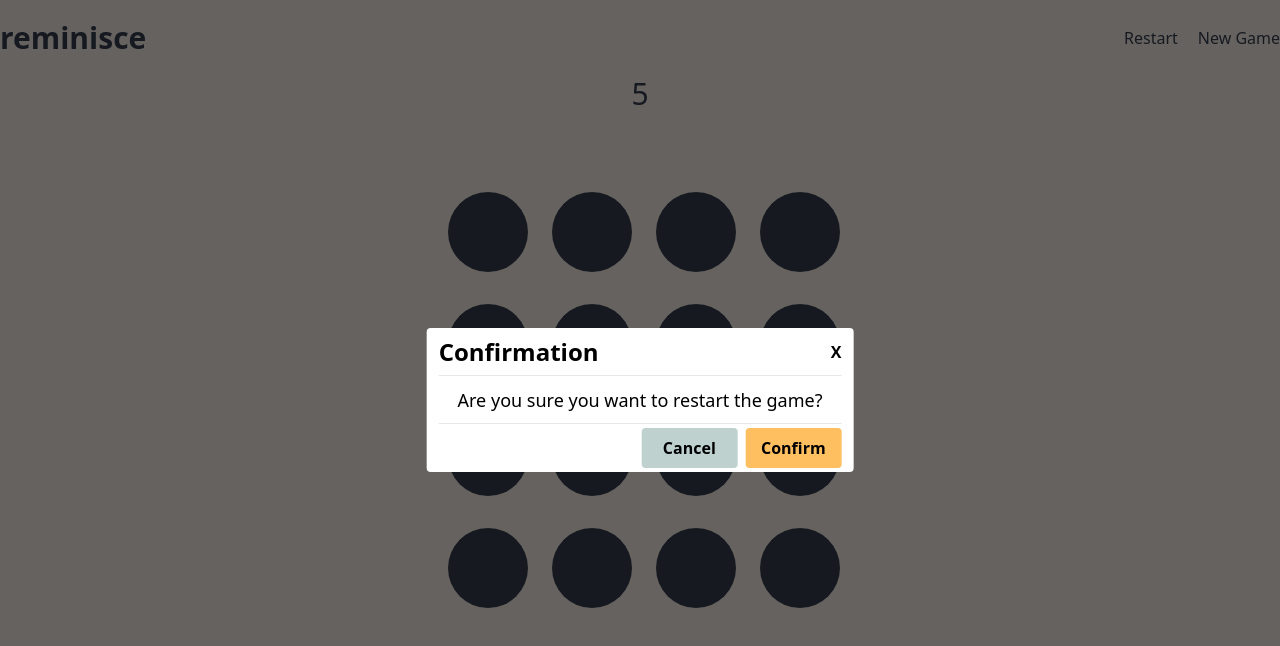
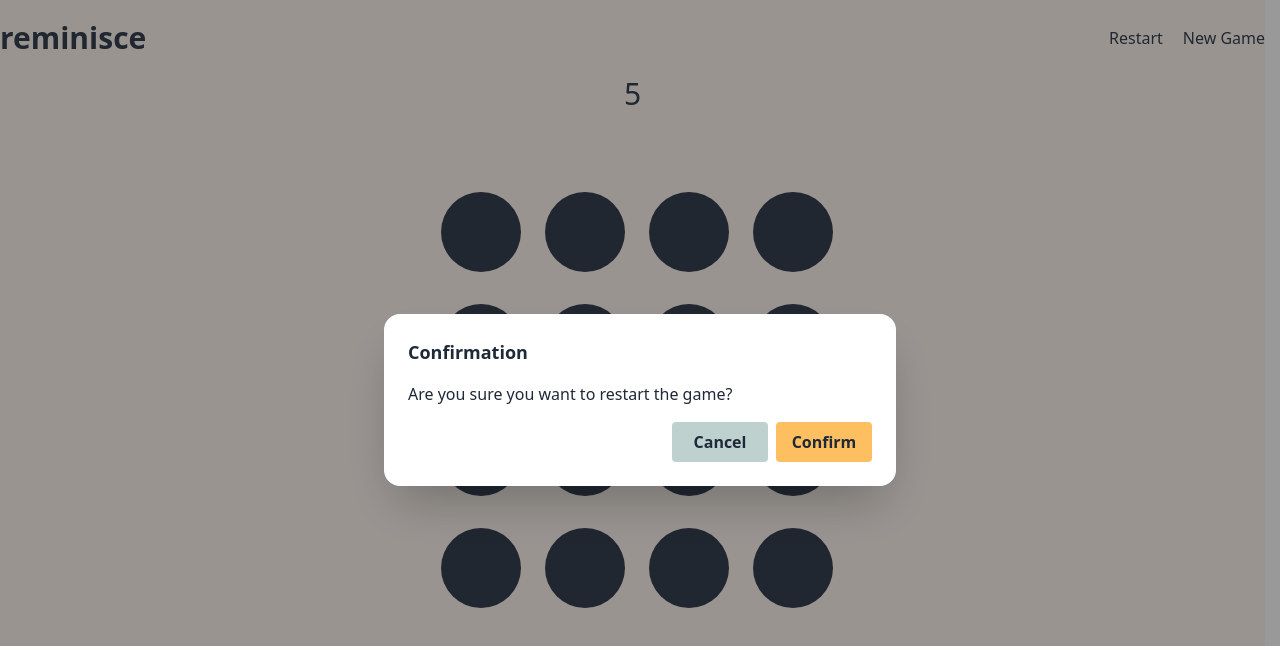
Before and after one commit to eyedent1ty/reminisce, a Nuxt app: page / in a window 1280 px wide. Both pictures are taken after a click on the button "Restart". Shown: the top 646 px of the page. Built offline with nearby package versions, Linux system fonts and the light colour scheme.

Commit message:
created the modal using daisyui

```diff
--- a/components/Modal.vue
+++ b/components/Modal.vue
@@ -1,33 +1,21 @@
 <template>
-  <Teleport to="body">
-    <Transition name="fade">
-      <div v-if="modal">
-        <div
-          @click="closeModal"
-          class="absolute bg-black opacity-60 z-20 top-0 left-0 right-0 bottom-0"
-        ></div>
-        <div
-          class="bg-white rounded w-11/12 sm:w-1/2 lg:w-1/3 max-w-2xl max-h-40 z-50 absolute top-1/2 left-1/2 -translate-x-1/2 -translate-y-1/2 px-3"
-        >
-          <header
-            class="flex justify-between items-center min-h-12 border-b font-bold"
-          >
-            <h3 class="text-2xl">Confirmation</h3>
-            <button type="button" @click="closeModal">X</button>
-          </header>
-          <main
-            class="text-lg text-center border-b flex items-center justify-center min-h-12"
-          >
-            Are you sure you want to restart the game?
-          </main>
-          <footer class="flex justify-end items-center min-h-12 gap-2">
-            <TheButton @click="closeModal">Cancel</TheButton>
-            <TheButton primary>Confirm</TheButton>
-          </footer>
-        </div>
+  <Transition name="fade">
+    <dialog open class="modal" v-if="modal">
+      <div class="modal-box">
+        <header class="font-bold text-lg">Confirmation</header>
+        <main class="py-4">Are you sure you want to restart the game?</main>
+        <footer class="flex justify-end gap-2">
+          <TheButton @click="closeModal">Cancel</TheButton>
+          <TheButton primary>Confirm</TheButton>
+        </footer>
       </div>
-    </Transition>
-  </Teleport>
+      <div
+        method="dialog"
+        class="modal-backdrop bg-black opacity-40"
+        @click="closeModal"
+      ></div>
+    </dialog>
+  </Transition>
 </template>
 
 <script setup lang="ts">
@@ -39,13 +27,18 @@ const closeModal = () => {
 </script>
 
 <style scoped>
-.fade-enter-active,
+.fade-enter-from,
+.fade-leave-to {
+  opacity: 0;
+}
+
+.fade-enter-active
 .fade-leave-active {
   transition: opacity 0.5s ease;
 }
 
-.fade-enter-from,
-.fade-leave-to {
-  opacity: 0;
+.fade-enter-to,
+.fade-leave-from {
+  opacity: 1;
 }
 </style>
--- a/components/NodeList.vue
+++ b/components/NodeList.vue
@@ -1,6 +1,6 @@
 <template>
   <div
-    class="grid grid-cols-4 gap-8 max-w-96 absolute top-1/2 left-1/2 -translate-x-1/2 -translate-y-1/2 z-10"
+    class="grid grid-cols-4 gap-8 max-w-96 absolute top-1/2 left-1/2 -translate-x-1/2 -translate-y-1/2"
   >
     <NodeComponent
       v-for="node in nodes"
--- a/package.json
+++ b/package.json
@@ -16,6 +16,7 @@
   },
   "devDependencies": {
     "autoprefixer": "^10.4.18",
+    "daisyui": "^4.7.3",
     "postcss": "^8.4.35",
     "tailwindcss": "^3.4.1"
   }
--- a/tailwind.config.js
+++ b/tailwind.config.js
@@ -1,3 +1,5 @@
+import daisyui from 'daisyui';
+
 /** @type {import('tailwindcss').Config} */
 export default {
   content: [
@@ -18,5 +20,5 @@ export default {
       }
     },
   },
-  plugins: [],
+  plugins: [daisyui],
 }
```
Also changed, not shown: 1 other file (tests, documents, lock files or other folders).
